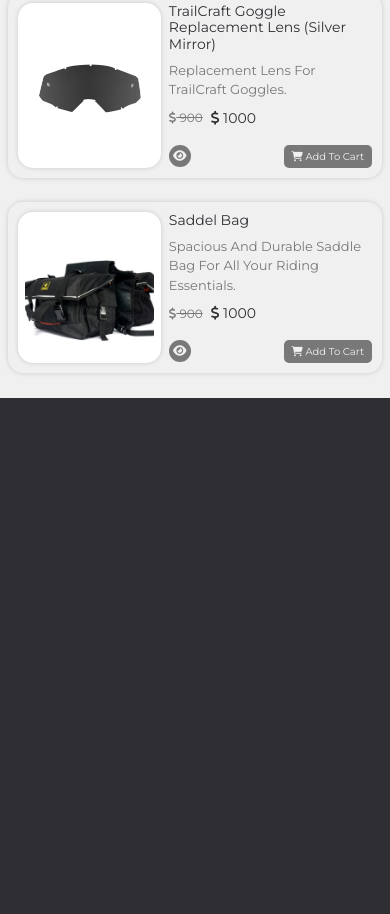
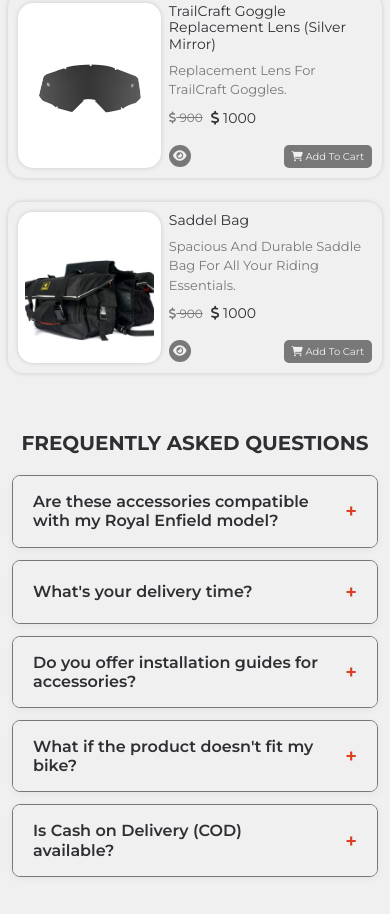
Before and after one commit to nitinkohaal/sama, a plain HTML site: page index.html in a window 390 px wide. Shown: the part 4742-5656 px from the top of the page. Before the commit the page ends 5140 px from the top, so only its background shows below. Drawn offline with nearby package versions, Linux system fonts and the light colour scheme.

Commit message:
faq section add

```diff
--- a/index.html
+++ b/index.html
@@ -1977,6 +1977,83 @@
  -->
 
 
+ <!-- faq section  -->
+
+
+</head>
+<body>
+  <section class="faq-container container-fluid">
+
+    <div class="faq-list container  ">
+      <div class="faq-header my-2 my-md-5">
+
+          <h2 class="faq-h2">Frequently Asked Questions</h2>
+      </div>
+
+        <div class="faq-item">
+            <div class="faq-question">
+              <h3>Are these accessories compatible with my Royal Enfield model?</h3>
+            </div>
+            <div class="faq-answer">
+                <p>Yes! Most products list compatible models (e.g., Classic 350, Himalayan) in the description. For specific compatibility, contact our support team via WhatsApp.</p>
+            </div>
+        </div>
+
+        <div class="faq-item">
+            <div class="faq-question">
+              <h3>What's your delivery time?</h3>
+            </div>
+            <div class="faq-answer">
+                <p>Standard shipping takes 3-7 days in India and 7-15 days internationally. Express shipping options are available at checkout.</p>
+            </div>
+        </div>
+
+        <div class="faq-item">
+            <div class="faq-question">
+              <h3>Do you offer installation guides for accessories?</h3>
+            </div>
+            <div class="faq-answer">
+                <p>Most accessories come with DIY guides. For complex installations, we recommend professional help or refer to our YouTube tutorials.</p>
+            </div>
+        </div>
+
+        <div class="faq-item">
+            <div class="faq-question">
+              <h3>What if the product doesn't fit my bike?</h3>
+            </div>
+            <div class="faq-answer">
+                <p>We offer 7-day returns for unused items in original packaging. Check sizing charts or contact us before ordering to ensure perfect fitment.</p>
+            </div>
+        </div>
+
+        <div class="faq-item">
+            <div class="faq-question">
+              <h3>Is Cash on Delivery (COD) available?</h3>
+            </div>
+            <div class="faq-answer">
+                <p>Yes! COD is available for Indian orders with a nominal fee. International orders require prepayment via PayPal/credit card.</p>
+            </div>
+        </div>
+        </div>
+
+    </section>
+
+    <script>
+        document.querySelectorAll('.faq-question').forEach(question => {
+            question.addEventListener('click', () => {
+                const item = question.parentNode;
+                item.classList.toggle('active');
+
+                // Close other open items
+                document.querySelectorAll('.faq-item').forEach(otherItem => {
+                    if (otherItem !== item && otherItem.classList.contains('active')) {
+                        otherItem.classList.remove('active');
+                    }
+                });
+            });
+        });
+    </script>
+
 
 
 
--- a/responsive.css
+++ b/responsive.css
@@ -239,6 +239,11 @@
     padding: 50px 0;
    }
 
+   /* .faq-h2 */
+
+   .faq-h2{
+    font-size: 25px;
+   }
 
 
 
@@ -417,6 +422,22 @@
         padding: 25px 0;
     }
 
+    /* faq  */
+
+    .faq-question h3{
+        font-size: 16px;
+    }
+
+    .faq-answer p{
+        font-size: 14px;
+    }
+
+    .faq-h2{
+        font-size: 20px;
+    }
+    .faq-container{
+        padding: 25px 0;
+    }
 }
 
 @media screen and (min-width: 426px) and (max-width: 645px){
--- a/style.css
+++ b/style.css
@@ -1005,3 +1005,83 @@
     background-color: transparent;
     border: none;
   }
+
+
+
+  /* faq section */
+
+
+
+        .faq-container {
+            padding: 50px 0;
+            margin: 0 auto;
+            font-family: 'Arial', sans-serif;
+            background-color: var(--white-shade);
+        }
+
+        .faq-h2 {
+            font-size: 40px;
+            font-weight: 700;
+            color: var(--primary-color);
+            text-transform: uppercase;
+            text-align: center;
+            margin-bottom: 20px;
+        }
+
+        .faq-item {
+            border: 1px solid var(--para-shade);
+            border-radius: 8px;
+            margin-bottom: 12px;
+            overflow: hidden;
+            background: var(--white-shade);
+            box-shadow: 0 2px 8px rgba(0,0,0,0.05);
+        }
+        .faq-question {
+            padding: 16px 20px;
+            background: var(--white-shade);
+            color: #333;
+            cursor: pointer;
+            display: flex;
+            justify-content: space-between;
+            gap: 20px;
+            align-items: center;
+            font-weight: 600;
+            transition: background-color 0.3s;
+        }
+
+        .faq-question h3{
+            font-size: 20px;
+            font-weight: 600;
+            color: var(--primary-color);
+            margin: 0;
+        }
+        .faq-question:hover {
+            background-color: var(--text-color);
+        }
+        .faq-question::after {
+            content: '+';
+            font-size: 20px;
+            transition: transform 0.3s;
+            color: var(--secondary-color);
+        }
+        .faq-item.active .faq-question::after {
+            content: '-';
+            color: var(--secondary-color);
+        }
+        .faq-answer {
+            padding: 0;
+            max-height: 0;
+            overflow: hidden;
+            transition: max-height 0.3s, padding 0.3s;
+        }
+
+        .faq-answer p {
+            font-size: 16px;
+            color: var(--para-shade);
+            margin: 0;
+
+        }
+        .faq-item.active .faq-answer {
+            padding: 16px 20px;
+            max-height: 500px;
+        }
```
